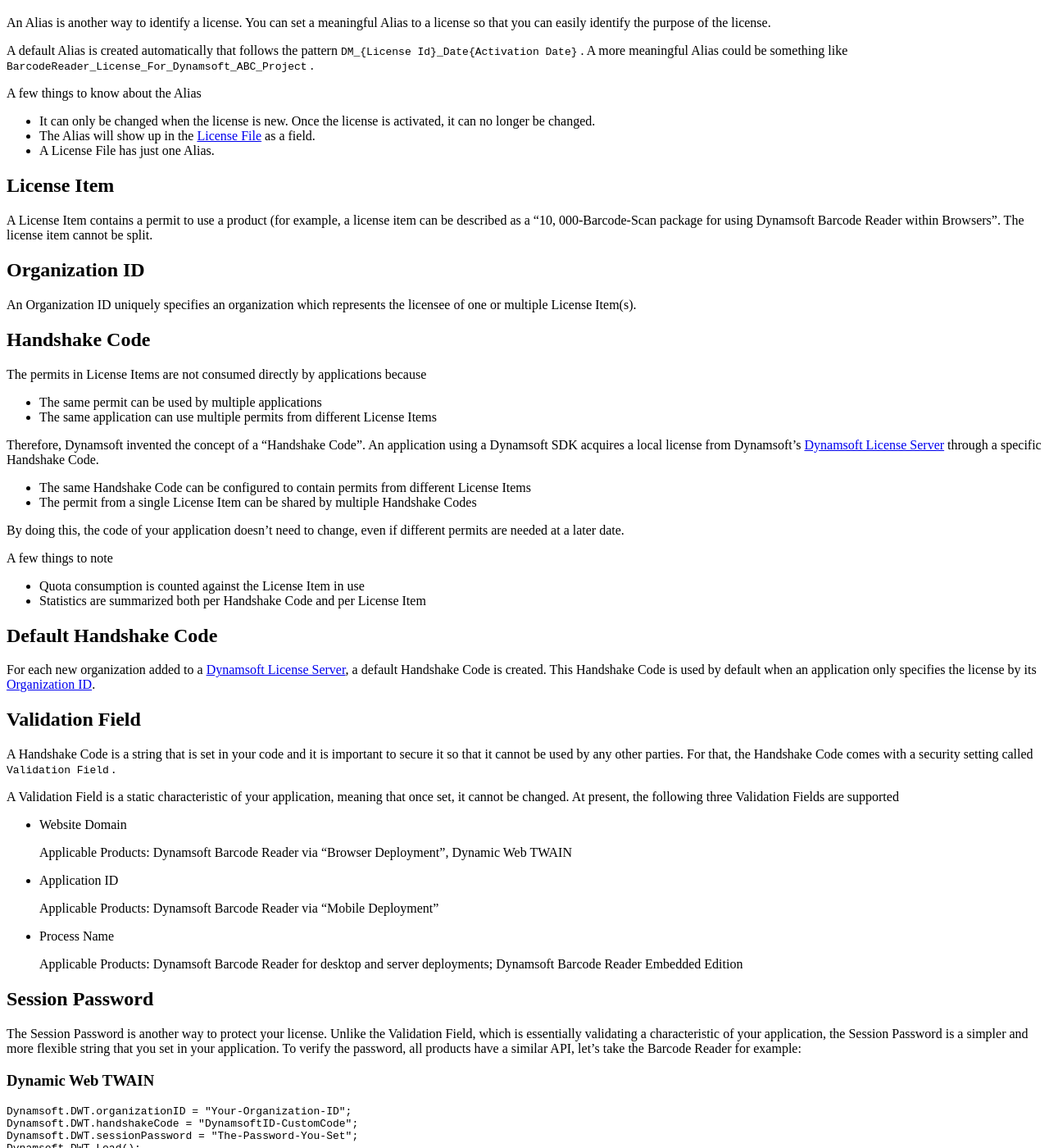
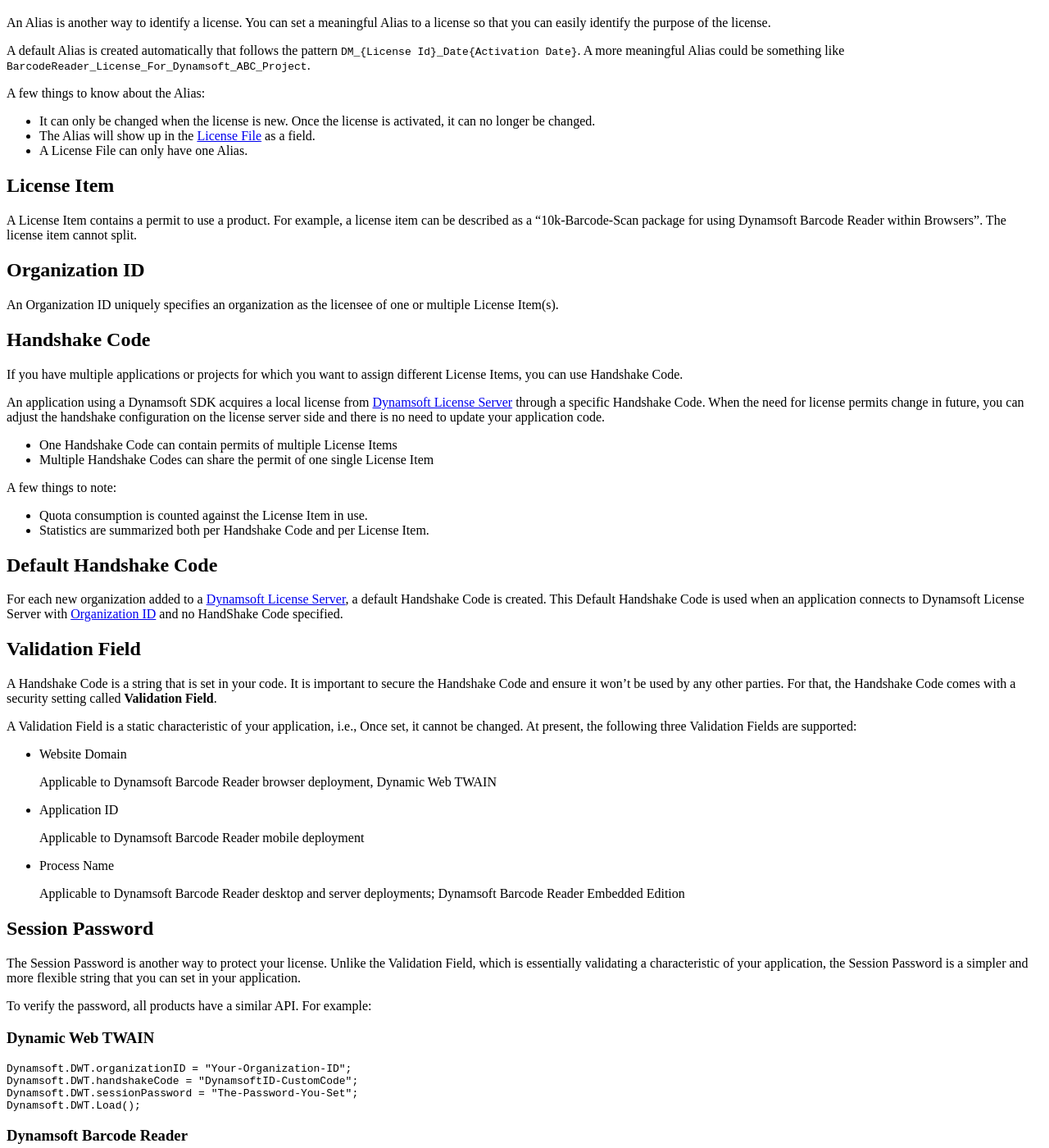
Before and after one commit to dynamsoft-docs/license-server-docs, a Jekyll site: the page built from about/terms.md, in a window 1280 px wide and 1400 px high, scrolled down 1283 px. Shown: the whole window at 82% size. Built offline with Jekyll 4.4.1, drawn with Linux system fonts in a browser that asks for light colours; some of the changed text lies outside the part shown.

Commit message:
Update terms.md
term update and easier reading

````diff
--- a/about/terms.md
+++ b/about/terms.md
@@ -11,21 +11,21 @@
 
 ## License 2.0
 
-License 2.0 is the next-generation licensing protocol designed and implemented by Dynamsoft for our products, including Dynamsoft Barcode Reader, Dynamic Web TWAIN, and more.
+License 2.0 is a new generation licensing protocol designed and implemented by Dynamsoft for its products, including Dynamsoft Barcode Reader, Dynamic Web TWAIN, and more.
 
-The following table shows the differences between License 1.0 and 2.0
+The following table shows the differences between License 1.0 and 2.0:
 
 | | License 1.0 | License 2.0 |
 |:-:|:-:|:-:|
 | Expirable | Yes | Yes |
-| Usage Trackable | No | Optional |
+| Usage trackable | No | Optional |
 | Hardware binding | Required | Optional |
 
 ## Public Trial License
 
 A public trial license is a special license provided by Dynamsoft for all users to test Dynamsoft Products for up to 7 days.
 
-This license is based on License 2.0, therefore, network is required for it to work.
+This license is based on License 2.0 and network connection is required for it to work.
 
 Dynamsoft is gradually rolling out this license in the products. If you are having trouble getting this license to work, please feel free to [contact us](https://www.dynamsoft.com/company/contact/).
 
@@ -33,72 +33,69 @@
 
 The old trial license was a string of alphanumeric characters and was not trackable. A private trial license is designed to replace it.
 
-Simply put, a private trial license is a [Per Device]({{site.about}}licensetypes.html#per-device) license good for 30 days and 300 devices and should only be used for product evaluation purposes.
+Simply put, a private trial license is a [Per Device]({{site.about}}licensetypes.html#per-device) license good for 30 days and 300 devices by default and should only be used for product evaluation purposes.
 
 ## Alias
 
 An Alias is another way to identify a license. You can set a meaningful Alias to a license so that you can easily identify the purpose of the license.
 
-A default Alias is created automatically that follows the pattern `DM_{License Id}_Date{Activation Date}` .  A more meaningful Alias could be something like `BarcodeReader_License_For_Dynamsoft_ABC_Project` .
+A default Alias is created automatically that follows the pattern `DM_{License Id}_Date{Activation Date}`.  A more meaningful Alias could be something like `BarcodeReader_License_For_Dynamsoft_ABC_Project`.
 
-A few things to know about the Alias
+A few things to know about the Alias:
 
 * It can only be changed when the license is new. Once the license is activated, it can no longer be changed.
 * The Alias will show up in the [License File](#license-file) as a field.
-* A License File has just one Alias.
+* A License File can only have one Alias.
 
 ## License Item
 
-A License Item contains a permit to use a product (for example, a license item can be described as a "10, 000-Barcode-Scan package for using Dynamsoft Barcode Reader within Browsers". The license item cannot be split.
+A License Item contains a permit to use a product. For example, a license item can be described as a "10k-Barcode-Scan package for using Dynamsoft Barcode Reader within Browsers". The license item cannot split.
 
 ## Organization ID
 
-An Organization ID uniquely specifies an organization which represents the licensee of one or multiple License Item(s).
+An Organization ID uniquely specifies an organization as the licensee of one or multiple License Item(s).
 
 ## Handshake Code
 
-The permits in License Items are not consumed directly by applications because
+If you have multiple applications or projects for which you want to assign different License Items, you can use Handshake Code.
 
-* The same permit can be used by multiple applications
-* The same application can use multiple permits from different License Items
+An application using a Dynamsoft SDK acquires a local license from [Dynamsoft License Server](#dynamsoft-license-server) through a specific Handshake Code. When the need for license permits change in future, you can adjust the handshake configuration on the license server side and there is no need to update your application code.
 
-Therefore, Dynamsoft invented the concept of a "Handshake Code". An application using a Dynamsoft SDK acquires a local license from Dynamsoft's [Dynamsoft License Server](#dynamsoft-license-server) through a specific Handshake Code.
+* One Handshake Code can contain permits of multiple License Items
+* Multiple Handshake Codes can share the permit of one single License Item
 
-* The same Handshake Code can be configured to contain permits from different License Items
-* The permit from a single License Item can be shared by multiple Handshake Codes
+A few things to note:
 
-By doing this, the code of your application doesn't need to change, even if different permits are needed at a later date.
-
-A few things to note
-
-* Quota consumption is counted against the License Item in use
-* Statistics are summarized both per Handshake Code and per License Item
+* Quota consumption is counted against the License Item in use.
+* Statistics are summarized both per Handshake Code and per License Item.
 
 ## Default Handshake Code
 
-For each new organization added to a [Dynamsoft License Server](#dynamsoft-license-server), a default Handshake Code is created. This Handshake Code is used by default when an application only specifies the license by its [Organization ID](#organization-id).
+For each new organization added to a [Dynamsoft License Server](#dynamsoft-license-server), a default Handshake Code is created. This Default Handshake Code is used when an application connects to Dynamsoft License Server with [Organization ID](#organization-id) and no HandShake Code specified.
 
 ## Validation Field
 
-A Handshake Code is a string that is set in your code and it is important to secure it so that it cannot be used by any other parties. For that, the Handshake Code comes with a security setting called `Validation Field` .
+A Handshake Code is a string that is set in your code. It is important to secure the Handshake Code and ensure it won't be used by any other parties. For that, the Handshake Code comes with a security setting called **Validation Field**.
 
-A Validation Field is a static characteristic of your application, meaning that once set, it cannot be changed. At present, the following three Validation Fields are supported
+A Validation Field is a static characteristic of your application, i.e., Once set, it cannot be changed. At present, the following three Validation Fields are supported:
 
 * Website Domain
 
-> Applicable Products: Dynamsoft Barcode Reader via "Browser Deployment", Dynamic Web TWAIN
+> Applicable to Dynamsoft Barcode Reader browser deployment, Dynamic Web TWAIN
 
 * Application ID
 
-> Applicable Products: Dynamsoft Barcode Reader via "Mobile Deployment"
+> Applicable to Dynamsoft Barcode Reader mobile deployment
 
 * Process Name
 
-> Applicable Products: Dynamsoft Barcode Reader for desktop and server deployments; Dynamsoft Barcode Reader Embedded Edition
+> Applicable to Dynamsoft Barcode Reader desktop and server deployments; Dynamsoft Barcode Reader Embedded Edition
 
 ## Session Password
 
-The Session Password is another way to protect your license. Unlike the Validation Field, which is essentially validating a characteristic of your application, the Session Password is a simpler and more flexible string that you set in your application. To verify the password, all products have a similar API, let's take the Barcode Reader for example:
+The Session Password is another way to protect your license. Unlike the Validation Field, which is essentially validating a characteristic of your application, the Session Password is a simpler and more flexible string that you can set in your application.
+
+To verify the password, all products have a similar API. For example:
 
 ### Dynamic Web TWAIN
 
@@ -262,13 +259,13 @@
 ...//one or multiple License Items
 ```
 
-When you place an order, a License File containing all the License Items will automatically be generated. Before the License is activated, you will see the "LicenseStatus" as "new" in the file. Otherwise it will say "Activated".
+When you place an order, a License File containing all the License Items will be generated automatically. Before the License is activated, you will see the "LicenseStatus" as "New" in the file; Otherwise it will say "Activated".
 
-If you are using a license server hosted by Dynamsoft, the License File is only information about your order for your reference and is not necessary to run the license. However, if you are hosting your own license server, you will need the License File to actually empower the server.
+If you are using a license server hosted by Dynamsoft, the License File is only for your reference with the information of your order and is not necessary to run the license. However, if you are hosting your own license server, you will need the License File to actually empower the server. See [Dynamsoft License Server](#dynamsoft-license-server) to learn more.
 
 ## Deployment Type
 
-The deployment type means how and where the software is being used. For example. The type "mobile" means the software runs in native mobile applications on iOS and Android while the type "browser" means the software runs in web applications within browsers on any operating system. At present, the types are
+The Deployment Type means how and where the application with Dynamsoft's SDK is used. For example, the type "mobile" means the application runs in native mobile devices such as iOS or Android; while the type "browser" means the application runs in browsers on any operating system. At present, the types include:
 
 | Deployment Type | Application Type |
 |:-:|:-:|
@@ -280,46 +277,46 @@
 
 ## Dynamsoft License Server
 
-The Dynamsoft License Server, or DLS for short, is a proprietary software developed by Dynamsoft for license distribution.
+The Dynamsoft License Server (DLS), is a proprietary software developed by Dynamsoft for license distribution.
 
-Dynamsoft hosts a copy of the software for customers who don't want to trouble themselves with managing the license. However, the software can also be self-hosted. For more information, please see:
+Dynamsoft provides both Dynamsoft-hosting and self-hosting options of DLS. For more information, please see:
 
 * [Self-hosting License Server]({{site.selfhosting}}index.html)
 * [Dynamsoft-hosting License Server]({{site.dshosting}}index.html)
 
-## Tolerance Stage
+## Grace Period
 
-Dynamsoft allows excessive usage of the licenses in case the licensee fails to extend or expand the license in time. For difference license types, this stage means different things:
+Dynamsoft provides some grace period in case the licensee fails to extend or expand the license in time. For difference license types:
 
-| License Type | Tolerance Stage |
+| License Type | Grace Period |
 |:-:|:-:|
-| `Per Barcode Scan` | `round(5% * quota)` is allowed after the actual quota runs out. |
-| `Per Page` | `round(5% * quota)` is allowed after the actual quota runs out. |
-| `Per Device` | `round(10% * quota)` is allowed after the actual quota runs out. |
-| `Per Concurrent Device` | A number of exceptions are allowed and the number grows as time passes. |
-| `Per Concurrent Instance` | A number of exceptions are allowed and the number grows as time passes. |
+| Per Barcode Scan | `round(5% * quota)` is allowed after the actual quota runs out. |
+| Per Page | `round(5% * quota)` is allowed after the actual quota runs out. |
+| Per Device | `round(10% * quota)` is allowed after the actual quota runs out. |
+| Per Concurrent Device | A number of exceptions are allowed and the number grows as time passes. |
+| Per Concurrent Instance | A number of exceptions are allowed and the number grows as time passes. |
 | All Types | 7 days are allowed after the license expires. |
 
 ## DLS UUID
 
-The UUID here means a unique ID for the machine where DLS is deployed. This UUID will be bound to the license during license activation. After that, this license can only be imported and used on this particular machine. Therefore, make sure this machine assigned for production usage is stable.
+The UUID here means a unique ID for the machine where DLS is deployed. This UUID will be bound to the license during license activation. After that, this license can only be imported and used on this particular machine.
 
-You can find the UUID of your DLS on the [admin portal](https://www.dynamsoft.com/license-/docs/selfhosting/managedls.html?ver=latest#log-in-dls-management-portal) once you have successfully installed DLS .
+After installing DLS, you can find the UUID of your DLS in the [admin portal](https://www.dynamsoft.com/license-/docs/selfhosting/managedls.html?ver=latest#log-in-dls-management-portal) .
 
-A UUID is bound to one or multiple unique hardware identification labels which include
+A UUID is bound to one or multiple unique hardware identification labels which include:
 
 * ProcessorId
 * Media Access Control Address
 * Machine ID
 * Motherboard Serial Number
 
-If the hardware changes and any of the bound labels is different, the license binding will fail and the license will be unusable. Therefore, be cautious when changing server hardware.
+If the hardware or any of the bound labels change, the license binding might fail and become unusable. Therefore, be cautious when changing server hardware.
 
 ## Client UUID
 
-Each client machine (a device) is also identified by its UUID. This UUID is generated the first time the client machine gets authorized to use a license. All usage reports generated on this client will include this UUID too.
+Each client machine (a device) is also identified by its UUID which is generated the first time a client machine gets authorized to use a license. All usage reports generated on this client will include this UUID.
 
-The following table shows the differences between DLS UUID and Client UUID
+The following table shows the differences between DLS UUID and Client UUID:
 
 | | DLS UUID | Client UUID |
 |:-:|:-:|:-:|
@@ -327,29 +324,31 @@
 | Bound to usage reports | No | Yes |
 | Hardware binding | Required | Optional |
 
-For each device, a UUID is generated which is used to uniquely identify the device. In other words, we take the number of UUIDs as the total number of devices supported by the license.
+For each device, a Client UUID is generated which is used to uniquely identify the device. In other words, we use UUIDs to count the number of devices supported by a license.
 
 ### Generate a UUID
 
+Different mechanism are used for UUID generation for different product editions.
+
 * JavaScript Edition: A random number is generated and mapped into a UUID-compatible string. This UUID is cached in the browser's indexedDB. A UUID represents a specific browser on a certain domain.
 
-> NOTE:
->
-> * Multiple browsers on the same device are counted as multiple devices since there will be a UUID generated for each browser.
-> * The same browsers accessing multiple websites with different domains is counted separately per domain.
+  > NOTE:
 
-* Mobile Edition, Embedded Edition: A UUID represents a device with the same CPU id, OS id and MAC address.
+  > * Multiple browsers on the same device are counted as multiple devices since there will be a UUID generated for each browser.
+  > * The same browsers accessing multiple websites with different domains is counted separately per domain.
+
+* Mobile Edition and Embedded Edition: A UUID represents a device with the same CPU ID, OS ID and MAC address.
 
 * Server Edition: A UUID represents a device with one or multiple fixed hardware (optional hardware includes CPU, Motherboard, MAC, Machine ID, etc.)
 
 ### Soft Binding
 
-For editions other than the JavaScript edition, the UUID is generated by default via "Soft Binding" which means the gathered device information is combined with a random number to generate the UUID. This random number is only cached on the device and not sent anywhere. This means two things:
+For editions other than the JavaScript edition, the UUID is generated by default via Soft Binding: the gathered device information is combined with a *random number* to generate the UUID. And this random number is only cached on the device and not sent anywhere. This means
 
-* With the UUID alone, it is impossible to know the actual device information thus ensures privacy
-* If the cached random number is accidentally lost, the UUID will fail to identify this device and it'll be regarded as a new device
+* With the UUID alone, it is impossible to know the actual device information thus ensures privacy.
+* If the cached random number is accidentally lost, the UUID will fail to identify this device and it'll be regarded as a new device.
 
-If you don't mind sharing the device information with the DLS , you can also generate UUID via "Hard Binding".
+Another option is to generate UUID via "Hard Binding".
 
 ### Hard Binding
 
@@ -358,17 +357,17 @@
 * Desktop/Server/Embeded: the CPU ID and OS ID are collected
 * Mobile: the unique device string provided by the device itself is collected
 
-The good news is that as long as you don't change the CPU or reinstall the operating system, a device will always be recognized by the DLS . On the other hand, this means that the DLS can decrypt the UUID to obtain the actual device information.
+This way, as long as you don't change the CPU or reinstall the operating system, a device will always be recognized by the DLS. On the other hand, this means that the DLS can decrypt the UUID to obtain the actual device information.
 
 ### Questions
 
 #### Q: Does the UUID give away information about my device?
 
-A: By default, the answer is no because [Soft Binding](#soft-binding) is used. But if you choose to use [Hard Binding](#hand-binding), hardware information will be sent to the DLS .
+A: By default, the answer is no because [Soft Binding](#soft-binding) is used. But if you choose to use [Hard Binding](#hand-binding), hardware information will be sent to the DLS.
 
 #### Q: How to switch from Soft Binding to Hard Binding and vice versa?
 
-A: There is an API for making the switch. Since [Soft Binding](#soft-binding) is used by default, the following showcases how to switch to [Hard Binding](#hand-binding).
+A: There is an API `UUIDGenerationMethod` for making the switch. Since [Soft Binding](#soft-binding) is used by default, the following showcases how to switch to [Hard Binding](#hand-binding).
 
 * C
 
````
Also changed, not shown: other parts of about/terms.md (+1 -1 lines).
